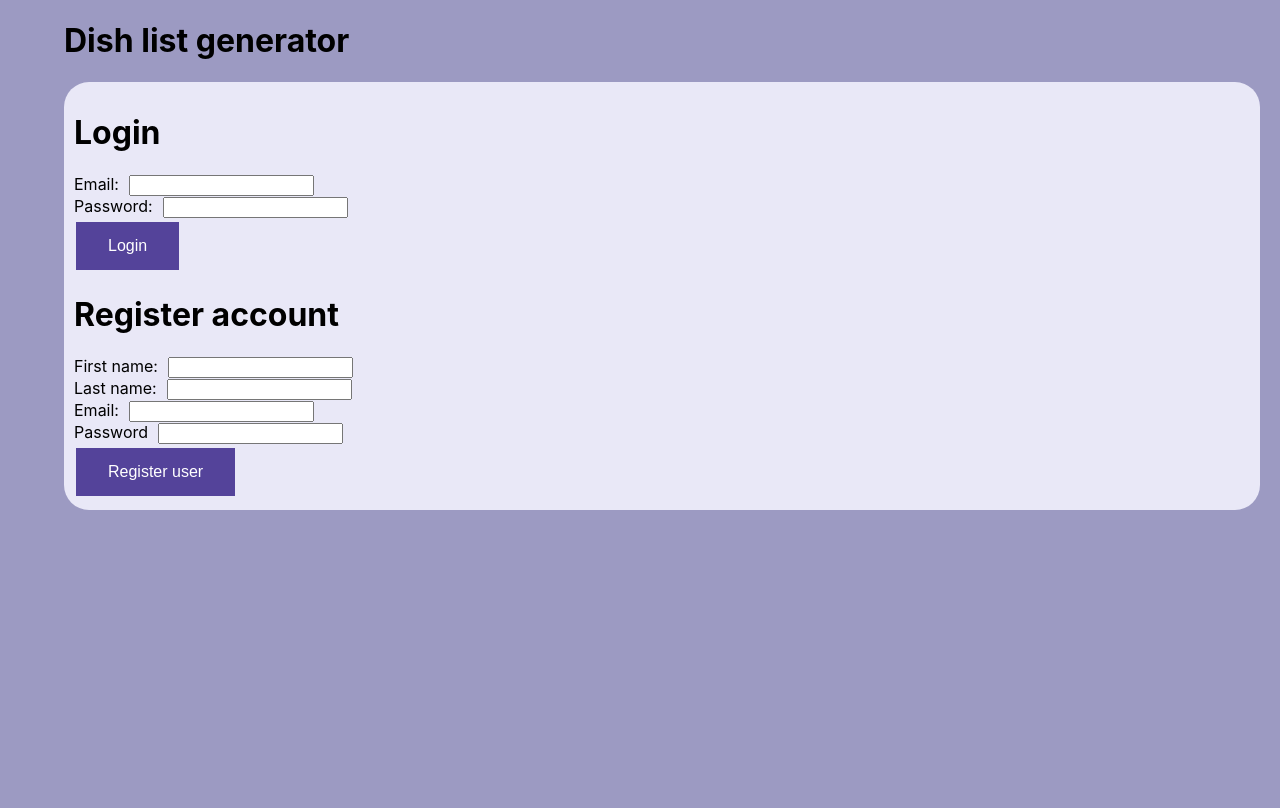
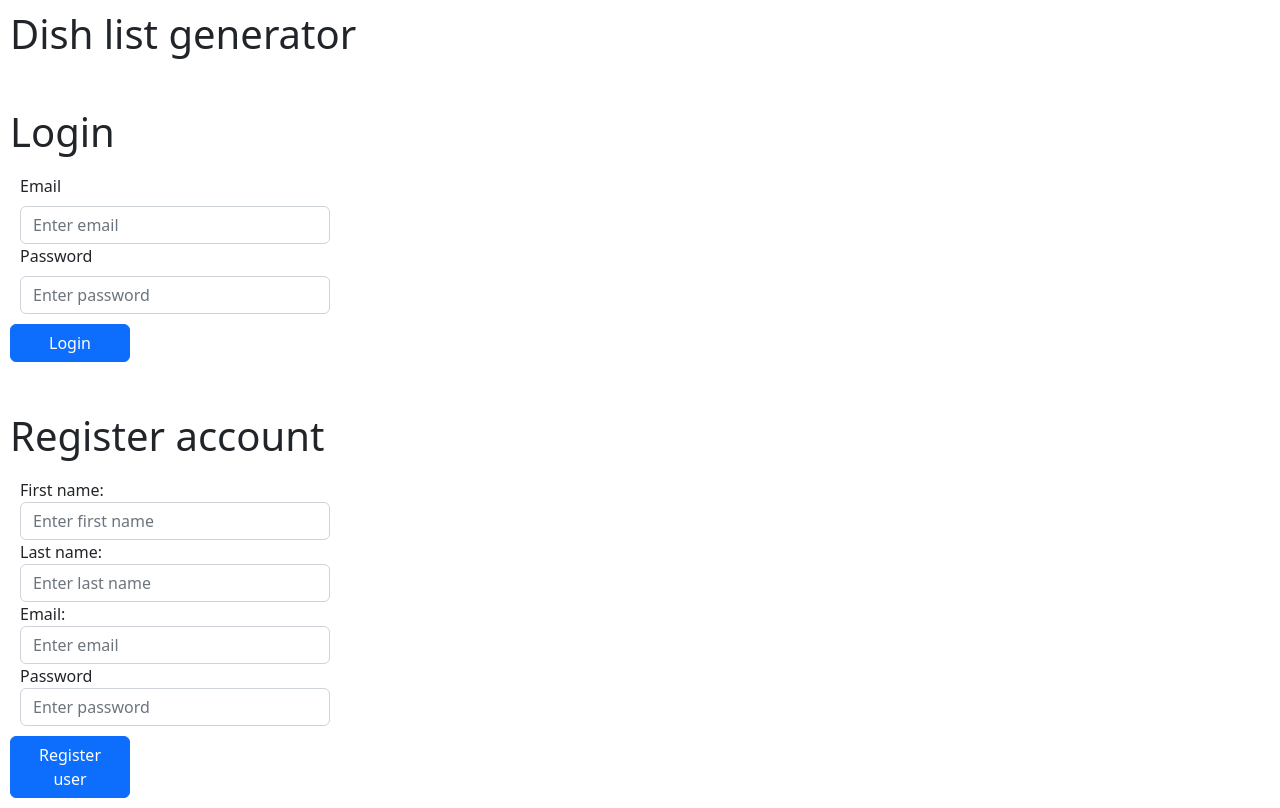
Before and after one commit to zaktaw/dish-list-generator-frontend, a React (Create React App) app: page / in a window 1280 px wide. Built offline with nearby package versions, Linux system fonts and the light colour scheme.

Commit message:
Import Bootstrap. Change forms to use bootstrap.

```diff
--- a/package.json
+++ b/package.json
@@ -6,7 +6,9 @@
     "@testing-library/jest-dom": "^5.16.5",
     "@testing-library/react": "^13.4.0",
     "@testing-library/user-event": "^13.5.0",
+    "bootstrap": "^5.2.2",
     "react": "^18.2.0",
+    "react-bootstrap": "^2.5.0",
     "react-dom": "^18.2.0",
     "react-scripts": "5.0.1",
     "web-vitals": "^2.1.4"
--- a/src/App.css
+++ b/src/App.css
@@ -1,63 +1,19 @@
 body {
-  margin-left: 5%;
-  background-color: rgb(156, 154, 194);
+  padding: 10px;
 }
 
-h2 {
-  margin-top: 60px;
+Form {
+  padding: 10px;
 }
 
-label {
-  margin-right: 10px;
+Button {
+  width: 120px;
 }
 
-button {
-  margin-top: 20px;
+.loginRegister {
+  margin-top: 50px;
 }
 
-.card {
-  border-radius: 25px;
-  background:rgb(233, 232, 247);
-  padding: 10px;
-  margin-top: 20px;
-  margin-right: 20px;
+.register {
+  margin-top: 50px;
 }
-
-.dish {
-  width: 30%;
-}
-
-.addDish {
-  display: flex;
-  justify-content: space-evenly;
-}
-
-.logout {
-  position: absolute;
-  top: 0%;
-  left: 90%;
-}
-
-button {
-  background-color: #54439a;
-  border: none;
-  color: white;
-  padding: 15px 32px;
-  text-align: center;
-  text-decoration: none;
-  display: inline-block;
-  font-size: 16px;
-  margin: 4px 2px;
-  cursor: pointer;
-}
-
-#addDishHeader {
-  margin-left: 50%;
-  margin-bottom: 50px;
-}
-
-#btnSubmitDish {
-  margin-top: 50px;
-  margin-left: 50%;
-  background-color: green;
-}
--- a/src/App.js
+++ b/src/App.js
@@ -1,8 +1,10 @@
 import React, { useState, useEffect } from 'react'
-import Login from './components/Login';
+import LoginRegister from './components/LoginRegister';
 import Main from './components/Main';
+import Logout from './components/Logout';
+
 import './App.css';
-import Logout from './components/Logout';
+import 'bootstrap/dist/css/bootstrap.min.css';
 
 function App() {
 
@@ -16,7 +18,7 @@ function App() {
     <div>
     {user ? <Logout user={user} fSetUser={fSetUser}/> : null}
     <h1>Dish list generator</h1>
-    {user ? <Main user={user}/> : <Login fSetUser={fSetUser}/>}
+    {user ? <Main user={user}/> : <LoginRegister fSetUser={fSetUser}/>}
     </div>
   )
 }
--- a/src/components/Login.js
+++ b/src/components/Login.js
@@ -1,6 +1,7 @@
 import React, { useState, useEffect } from 'react'
-import Register from "./Register";
 import { API_BASE_URL } from "../Resources/consts";
+import Button from 'react-bootstrap/Button';
+import Form from 'react-bootstrap/Form';
 
 const Login = ({fSetUser}) => {
 
@@ -40,20 +41,19 @@ const Login = ({fSetUser}) => {
      }
 
      return(
-    <div className='card'>
+    <div>
     <h1>Login</h1>
-    <form>
-        <div>
-            <label>Email:</label>
-            <input type="text" name="email" onChange={changeEmail}/>
-        </div>
-        <div>
-            <label>Password:</label>
-            <input type="password" name="password" onChange={changePassword}/>
-        </div>
-    </form>
-    <button onClick={login}>Login</button>
-    <Register fSetUser={fSetUser}/>
+    <Form>
+        <Form.Group className='w-25'>
+            <Form.Label>Email</Form.Label>
+            <Form.Control type='email' placeholder='Enter email' onChange={changeEmail}></Form.Control>
+        </Form.Group>
+        <Form.Group className='w-25'>
+            <Form.Label>Password</Form.Label>
+            <Form.Control type='password' placeholder='Enter password' onChange={changePassword}></Form.Control>
+        </Form.Group>
+    </Form>
+    <Button variant="primary" onClick={login}>Login</Button>
     </div>
 )}
 
--- /dev/null
+++ b/src/components/LoginRegister.js
@@ -0,0 +1,13 @@
+import Login from './Login';
+import Register from './Register';
+
+const LoginRegister = ({fSetUser}) => {
+    return(
+        <div className='loginRegister'>
+            <Login fSetUser={fSetUser}/>
+            <Register fSetUser={fSetUser}/>
+        </div>
+    )
+}
+
+export default LoginRegister;
--- a/src/components/Register.js
+++ b/src/components/Register.js
@@ -1,5 +1,7 @@
 import React, { useState, useEffect } from 'react'
 import { API_BASE_URL } from '../Resources/consts';
+import Button from 'react-bootstrap/Button';
+import Form from 'react-bootstrap/Form';
 
 const Register = ({fSetUser}) => {
 
@@ -52,27 +54,27 @@ const Register = ({fSetUser}) => {
     }
 
     return(
-        <div>
+        <div className='register'>
         <h1>Register account</h1>
-        <form>
-            <div>
-                <label>First name:</label>
-                <input type="text" name="firstName" onChange={changeFirstName}/>
-            </div>
-            <div>
-                <label>Last name:</label>
-                <input type="text" name="lastName" onChange={changeLastName}/>
-            </div>
-            <div>
-                <label>Email:</label>
-                <input type="text" name="email" onChange={changeEmail}/>
-            </div>
-            <div>
-                <label>Password</label>
-                <input type="password" name="password" onChange={changePassword}/>
-            </div>
-        </form>
-        <button onClick={regUser}>Register user</button>
+        <Form>
+            <Form.Group className='w-25'>
+                <Form.Group>First name:</Form.Group>
+                <Form.Control type="text" name="firstName" placeholder='Enter first name' onChange={changeFirstName}/>
+            </Form.Group>
+            <Form.Group className='w-25'>
+                <Form.Group>Last name:</Form.Group>
+                <Form.Control type="text" name="lastName" placeholder='Enter last name' onChange={changeLastName}/>
+            </Form.Group>
+            <Form.Group className='w-25'>
+                <Form.Group>Email:</Form.Group>
+                <Form.Control type="email" name="email" placeholder='Enter email' onChange={changeEmail}/>
+            </Form.Group>
+            <Form.Group className='w-25'>
+                <Form.Group>Password</Form.Group>
+                <Form.Control type="password" name="password" placeholder='Enter password' onChange={changePassword}/>
+            </Form.Group>
+        </Form>
+        <Button onClick={regUser}>Register user</Button>
         </div>
 )};
 
```
Also changed, not shown: 1 other file (tests, documents, lock files or other folders).
